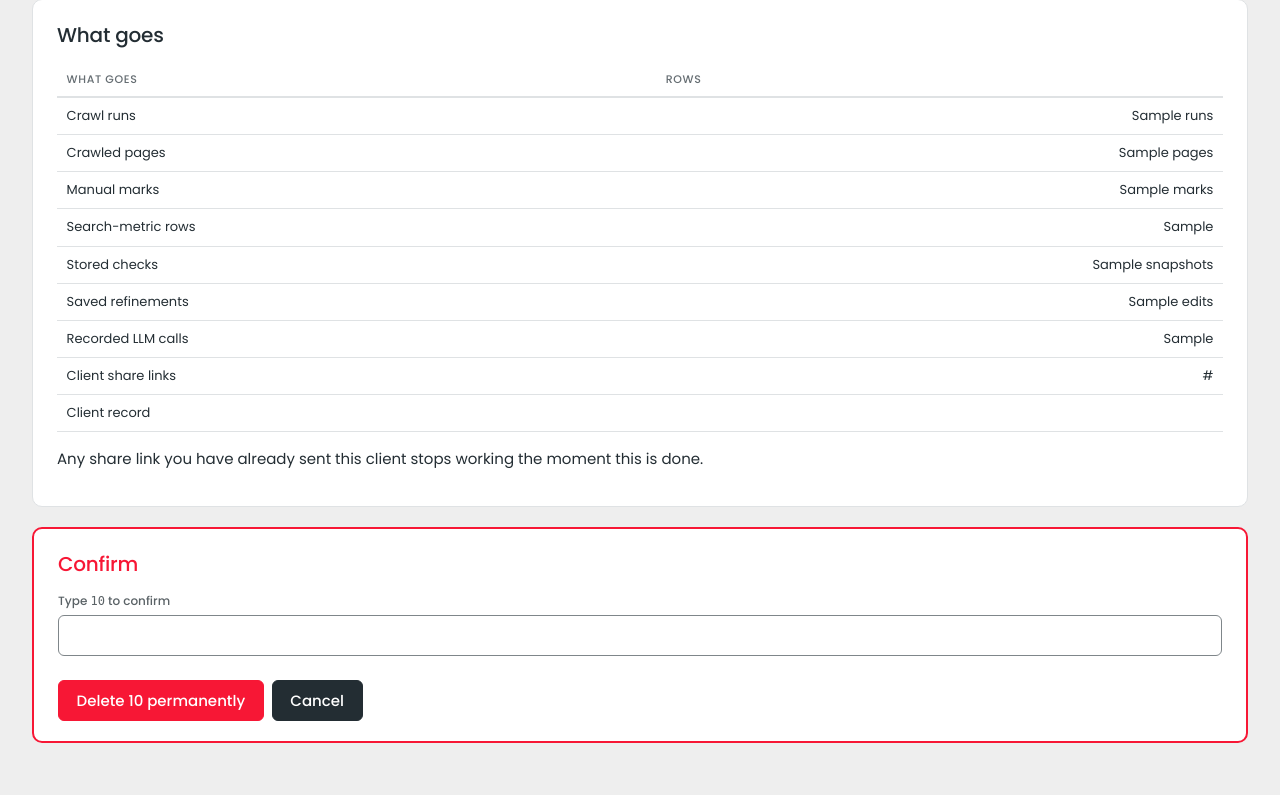
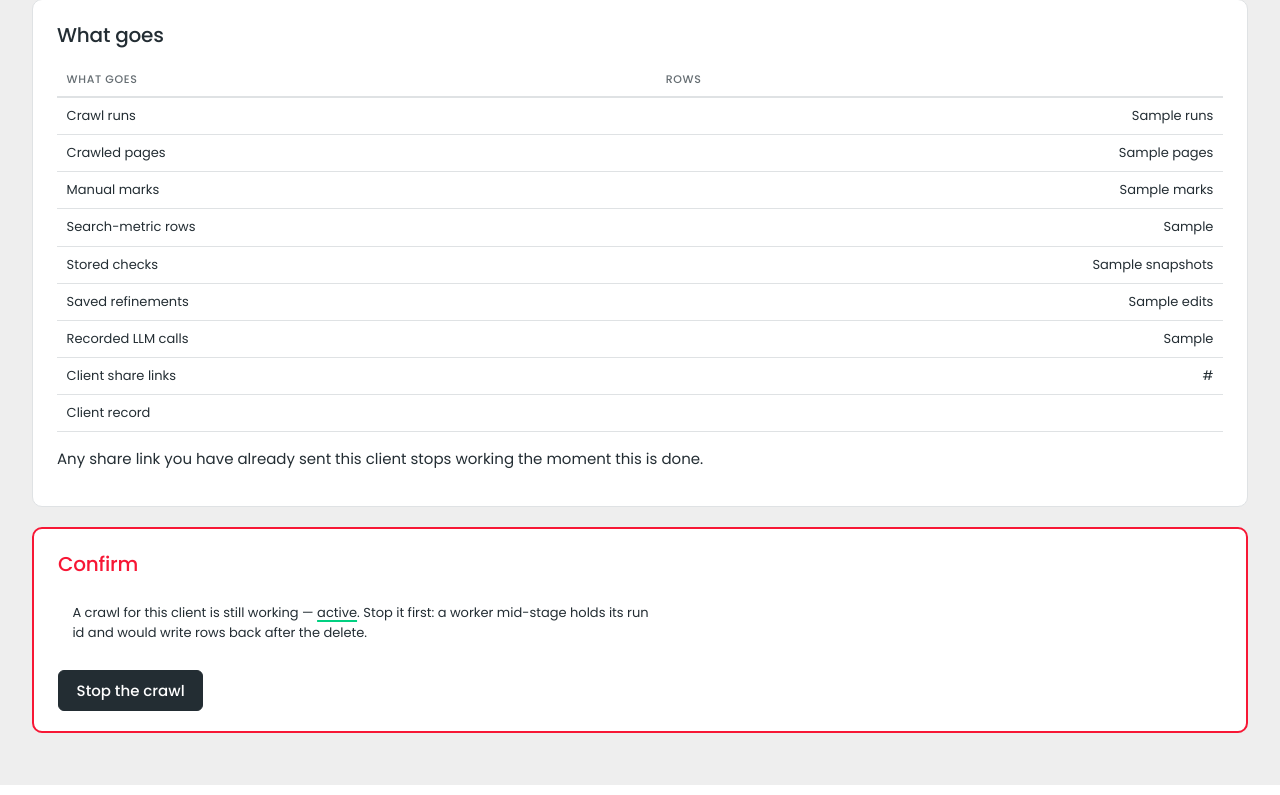
Before and after one commit to pm-rahulsengupta/prosperity-llmstxt-generator, a FastAPI app: template templates/client_delete.html in a window 1280 px wide. Shown: the part 285-1080 px from the top of the page. Run offline with FastAPI, Linux system fonts and the light colour scheme; the template is opened without the code that fills it: most values are stand-ins (such as "Sample title", 1, 10 or a date in 2020); parts of the project's set-up code (start-up, migrations or seed data) failed here and were passed over; some libraries are stand-ins or nearby versions.

Commit message:
Refuse to delete a client while one of its crawls is still running
`run.html` already states the rule for deleting a single run: "a worker
mid-stage still holds its id and would write rows back after the delete", and it
hides the form until the run is terminal. Deleting the *client* removed every
one of its runs with no such check -- the same hazard with a larger blast
radius.

Found on the live instance, where two clients are sat unfinished at "Waiting for
you" from two days ago, one of them the client this was about to be used on.

The page refuses and offers the Stop that satisfies the rule, returning to the
delete page so the thing the operator came to do is one click away once it is
safe. The POST checks independently: a confirmation page left open for ten
minutes says nothing about what is running now.

Co-Authored-By: Claude Opus 5 (1M context) <noreply@anthropic.com>

```diff
--- a/app/main.py
+++ b/app/main.py
@@ -1505,6 +1505,28 @@ async def save_client_settings(
     return RedirectResponse(f"/sites/{domain}/settings", status_code=status.HTTP_303_SEE_OTHER)
 
 
+async def _delete_context(session: AsyncSession, user: User, domain: str, error: str | None):
+    """What a delete would take, and whether it is safe to take it yet.
+
+    `unfinished_run_id` is the guard. `run.html` already refuses to delete a
+    *run* that is still working -- "a worker mid-stage still holds its id and
+    would write rows back after the delete" -- but deleting the *client* removed
+    every one of its runs with no such check, which is the same hazard with a
+    larger blast radius. Found with two clients sat unfinished on the live
+    instance, one of them the client this was about to be used on.
+    """
+    unfinished = await repo.unfinished_runs(session)
+    run = unfinished.get(domain)
+    return {
+        "user": user,
+        "domain": domain,
+        "going": await repo.preview_client_deletion(session, domain),
+        "unfinished_run_id": str(run.id) if run is not None else "",
+        "unfinished_run_state": run_look(run.status).headline if run is not None else "",
+        "error": error,
+    }
+
+
 @app.get("/sites/{domain}/delete", response_class=HTMLResponse)
 async def confirm_delete_client(
     request: Request,
@@ -1519,14 +1541,7 @@ async def confirm_delete_client(
     cannot disagree, and a browser back-button lands somewhere harmless.
     """
     return templates.TemplateResponse(
-        request,
-        "client_delete.html",
-        {
-            "user": user,
-            "domain": domain,
-            "going": await repo.preview_client_deletion(session, domain),
-            "error": None,
-        },
+        request, "client_delete.html", await _delete_context(session, user, domain, None)
     )
 
 
@@ -1543,17 +1558,29 @@ async def delete_client_route(
     The confirmation is the domain itself, so an operator with several clients
     open cannot destroy the wrong one by muscle memory.
     """
+
+    def refuse(reason: str):
+        return _delete_context(session, user, domain, reason)
+
+    # Checked on the POST as well as on the page. A confirmation page an operator
+    # left open for ten minutes says nothing about what is running now.
+    if (await repo.unfinished_runs(session)).get(domain) is not None:
+        return templates.TemplateResponse(
+            request,
+            "client_delete.html",
+            await refuse(
+                "A crawl for this client is still working. Stop it first -- a worker "
+                "mid-stage holds its run id and would write rows back after the delete."
+            ),
+            status_code=status.HTTP_409_CONFLICT,
+        )
+
     form = await request.form()
     if str(form.get("confirm") or "").strip().lower() != domain.lower():
         return templates.TemplateResponse(
             request,
             "client_delete.html",
-            {
-                "user": user,
-                "domain": domain,
-                "going": await repo.preview_client_deletion(session, domain),
-                "error": f"Type {domain} to confirm. Nothing was deleted.",
-            },
+            await refuse(f"Type {domain} to confirm. Nothing was deleted."),
             status_code=status.HTTP_400_BAD_REQUEST,
         )
 
--- a/templates/client_delete.html
+++ b/templates/client_delete.html
@@ -60,6 +60,23 @@
 
 <div class="panel danger-zone">
     <h2>Confirm</h2>
+    {% if unfinished_run_id %}
+    {# The same rule `run.html` states for deleting a single run, which deleting
+       the whole client was bypassing: the run rows would go while a worker still
+       held the id and wrote more of them back.
+
+       Offered with the way to satisfy it rather than as a dead end. #}
+    <p class="notice error">
+        A crawl for this client is still working &mdash;
+        <a href="/runs/{{ unfinished_run_id }}">{{ unfinished_run_state|lower }}</a>.
+        Stop it first: a worker mid-stage holds its run id and would write rows
+        back after the delete.
+    </p>
+    <form method="post" action="/runs/{{ unfinished_run_id }}/cancel">
+        <input type="hidden" name="back" value="/sites/{{ domain }}/delete">
+        <button type="submit">Stop the crawl</button>
+    </form>
+    {% else %}
     <form method="post" action="/sites/{{ domain }}/delete">
         <div class="field">
             {# The domain rather than a generic word, so an operator with several
@@ -73,5 +90,6 @@
             <a class="button" href="/clients">Cancel</a>
         </div>
     </form>
+    {% endif %}
 </div>
 {% endblock %}
```
Also changed, not shown: tests/test_client_actions.py (+65 -0 lines).
